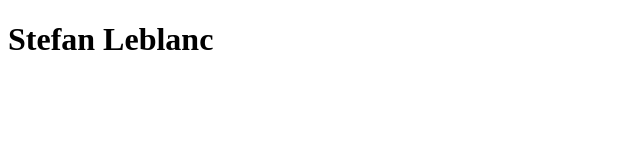
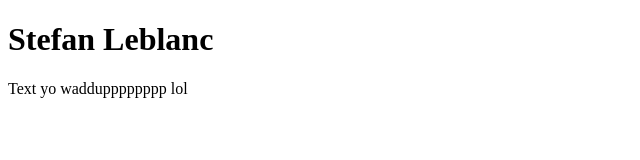
Before and after one commit to Chewinator/stefanleblanc-website, a plain HTML site: page index.html in a window 1280 px wide. Shown: the whole page, without its empty margins (0-640 px from the left). Drawn offline with Linux system fonts and the light colour scheme.

Commit message:
Insterted paragraph tag

```diff
--- a/index.html
+++ b/index.html
@@ -8,5 +8,6 @@
 </head>
 <body>
     <h1>Stefan Leblanc</h1>
+    <p>Text yo waddupppppppp lol</p>
 </body>
 </html>
```
